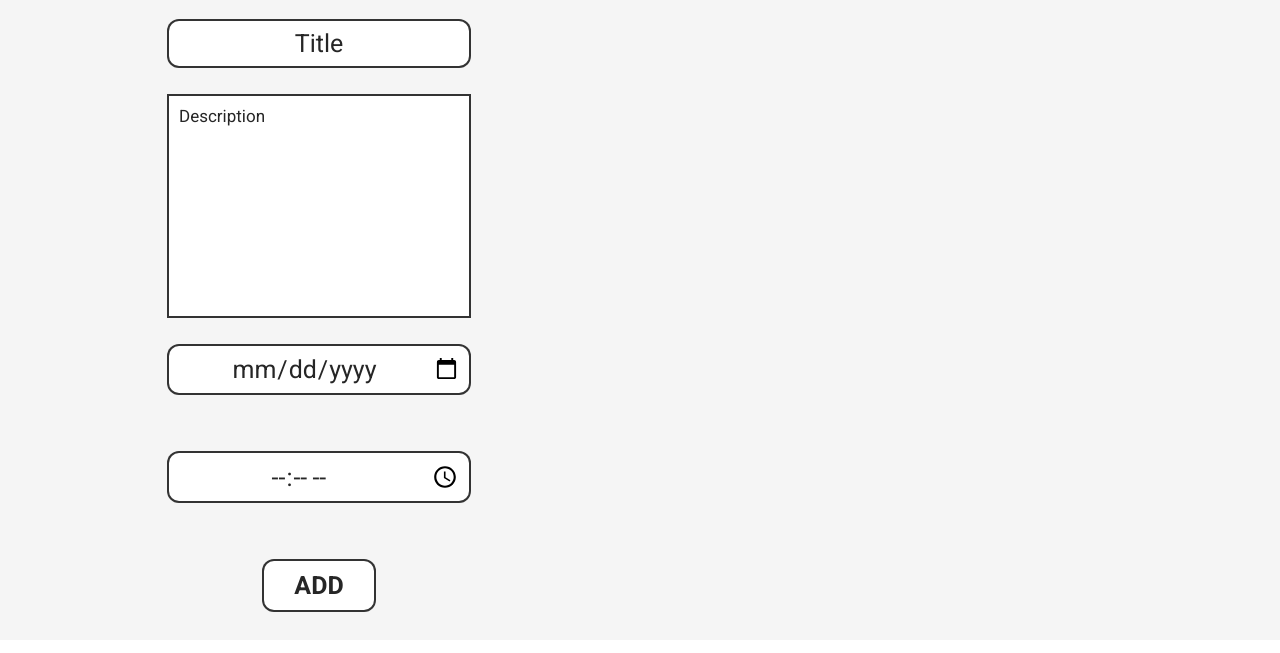
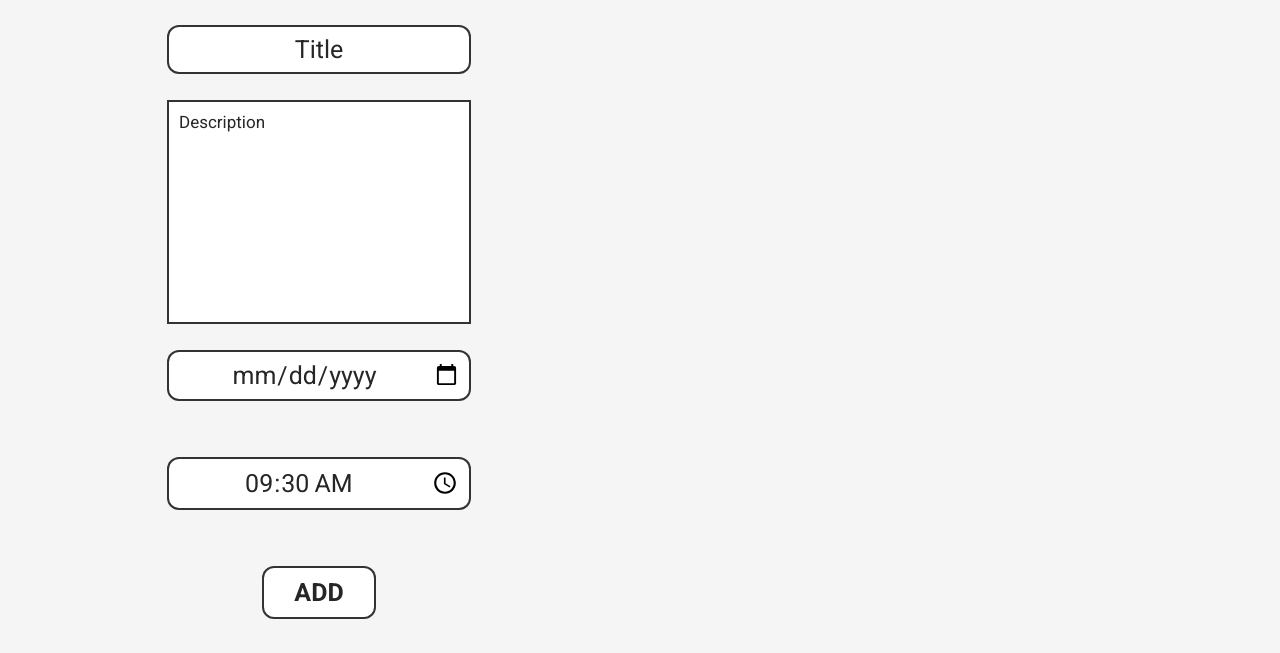
Before and after one commit to interuros/todo-app, a plain HTML site: page index.html in a window 1280 px wide. Shown: the part 147-800 px from the top of the page. Drawn offline with nearby package versions, Linux system fonts and the light colour scheme.

Commit message:
set time value to current time on start

```diff
--- a/main.css
+++ b/main.css
@@ -20,28 +20,45 @@
 
 body{
     min-height: 100vh;
+
+    display: grid;
 }
 
 .container{
     display: grid;
-    grid-template-columns: repeat(12,1fr);
+    grid-template-columns: 1fr 1fr;
+    grid-template-rows: repeat(auto);
+
+    grid-template-areas:
+                        "title title"
+                        "form  list";
+
     grid-column-gap: 4px;
     background-color: whitesmoke;
+}
+
+@media only screen and (max-width: 800px){
+    .container{
+        grid-template-areas:
+                            "title title"
+                            "form form"
+                            "list list";
+    }
 }
 
 .app-title{
     color: #fff;
     text-align: center;
-    grid-column: 1/13;
+    grid-area: title;
     padding: 50px 0;
     background-color: rgb(93, 194, 26);
 }
 
 .todo-form{
-    grid-column: 1/7;
     display: flex;
     flex-direction: column;
     align-items: center;
+    grid-area: form;
 }
 
 .todo-form  > input{
@@ -96,9 +113,9 @@ input[type="submit"].submit{
 .todo-list{
     display: flex;
     flex-direction: column;
-    grid-column: 7/13;
     align-items: center;
     padding: 30px;
+    grid-area: list;
 }
 
 .todo-item{
--- a/main.js
+++ b/main.js
@@ -2,6 +2,47 @@
 /*
     adds event listener on todo-items on click in order to show their respective description
 */
+
+
+var setTime = (function(){
+    var currentdate = new Date();
+    var currentHour = currentdate.getHours();
+    var currentMinutes = currentdate.getMinutes();
+
+    console.log(currentHour);
+    console.log(currentMinutes);
+
+    currentHour = checkTime(currentHour);
+    currentMinutes = checkTime(currentMinutes);
+
+
+    console.log(currentHour);
+    console.log(currentMinutes);
+
+    document.getElementById('time').value = currentHour + ':' + currentMinutes;
+
+    function checkTime(i){
+        if(i < 10){
+            i = "0" + i;
+        }
+
+        return i;
+    };
+
+    return currentdate;
+
+})();
+
+
+var setDate = (function(){
+
+    var date = setTime;
+    var day = date.getDay();
+
+    console.log(date);
+
+})();
+
 
 var toDoList = [];
 
```
